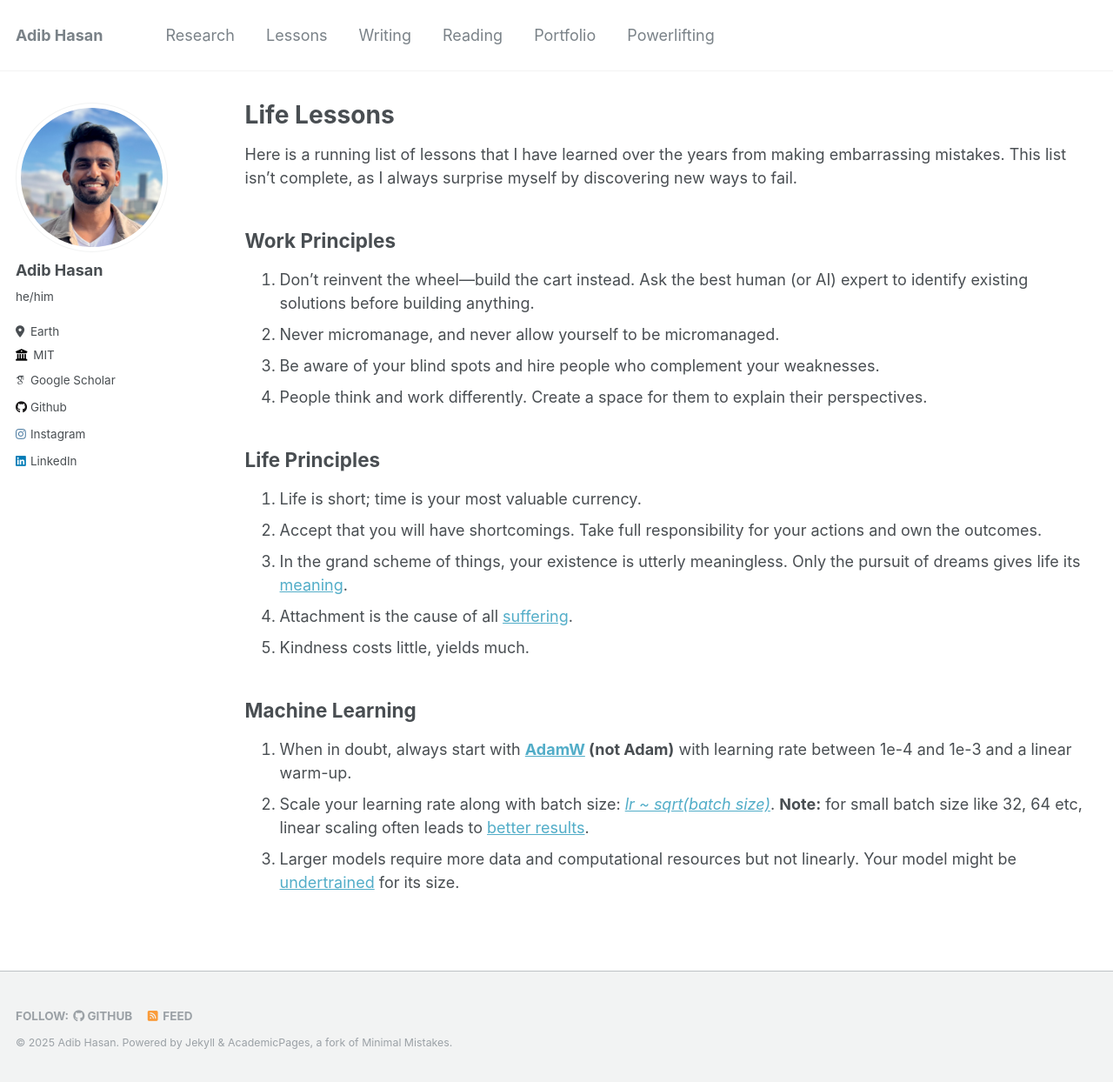
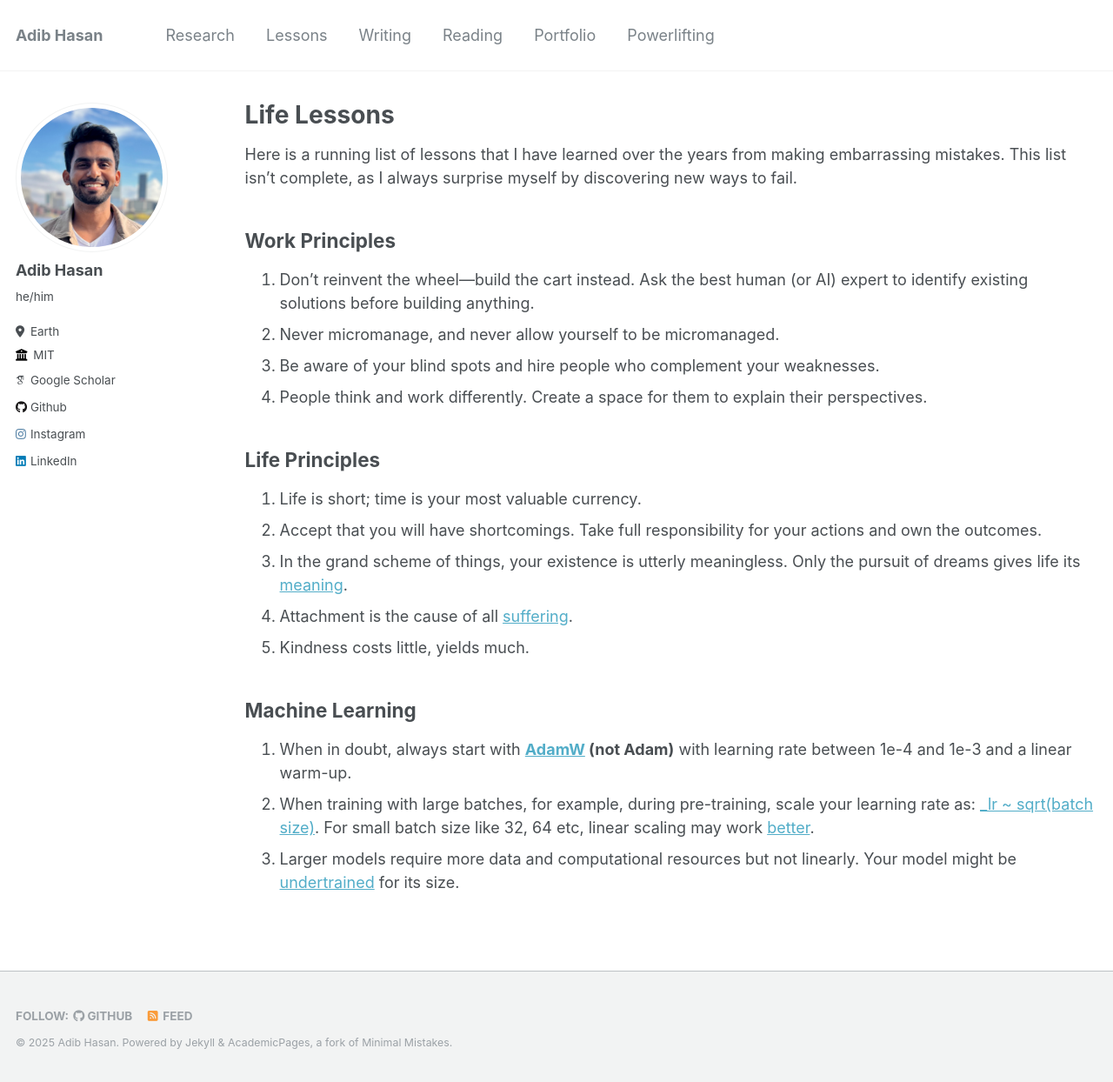
Before and after one commit to Neehan/neehan.github.io, a Jekyll site: the page built from _pages/lessons.md, in a window 1280 px wide and 1244 px high. Shown: the whole window at 87% size. Built offline with Jekyll 4.4.1, drawn with Linux system fonts in a browser that asks for light colours; some web fonts are replaced.

Commit message:
Update lessons.md

```diff
--- a/_pages/lessons.md
+++ b/_pages/lessons.md
@@ -24,5 +24,5 @@ Here is a running list of lessons that I have learned over the years from making
 
 ## Machine Learning
 1. When in doubt, always start with **[AdamW](https://docs.pytorch.org/docs/stable/generated/torch.optim.AdamW.html) (not Adam)** with learning rate between 1e-4 and 1e-3 and a linear warm-up.
-2. Scale your learning rate along with batch size: [_lr ~ sqrt(batch size)_](https://arxiv.org/pdf/1705.08741). **Note:** for small batch size like 32, 64 etc, linear scaling often leads to [better results](https://arxiv.org/pdf/1404.5997).
+2. When training with large batches, for example, during pre-training, scale your learning rate as: [_lr ~ sqrt(batch size)](https://arxiv.org/pdf/1705.08741). For small batch size like 32, 64 etc, linear scaling may work [better](https://arxiv.org/pdf/1404.5997).
 3. Larger models require more data and computational resources but not linearly. Your model might be [undertrained](https://arxiv.org/pdf/2001.08361) for its size.
```
